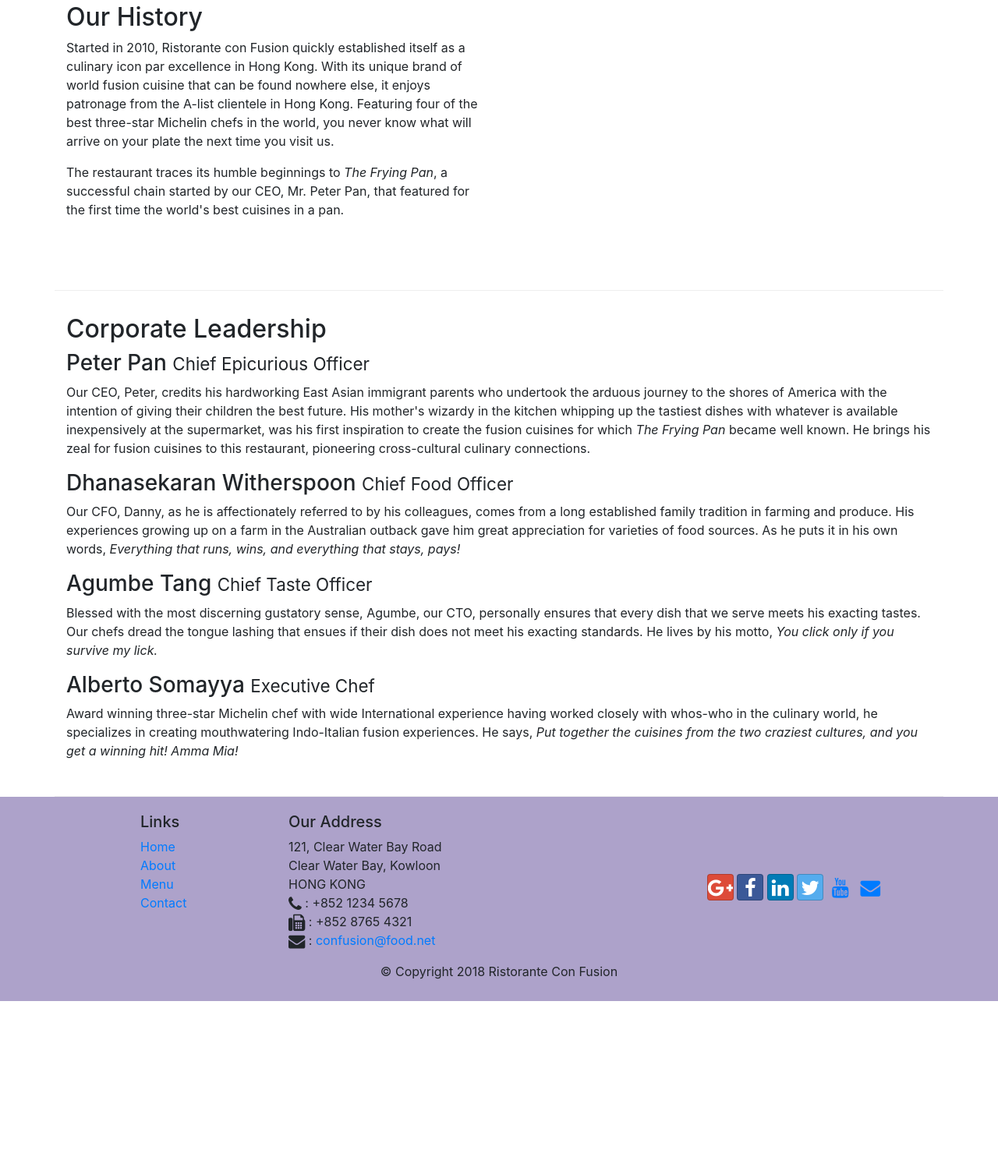
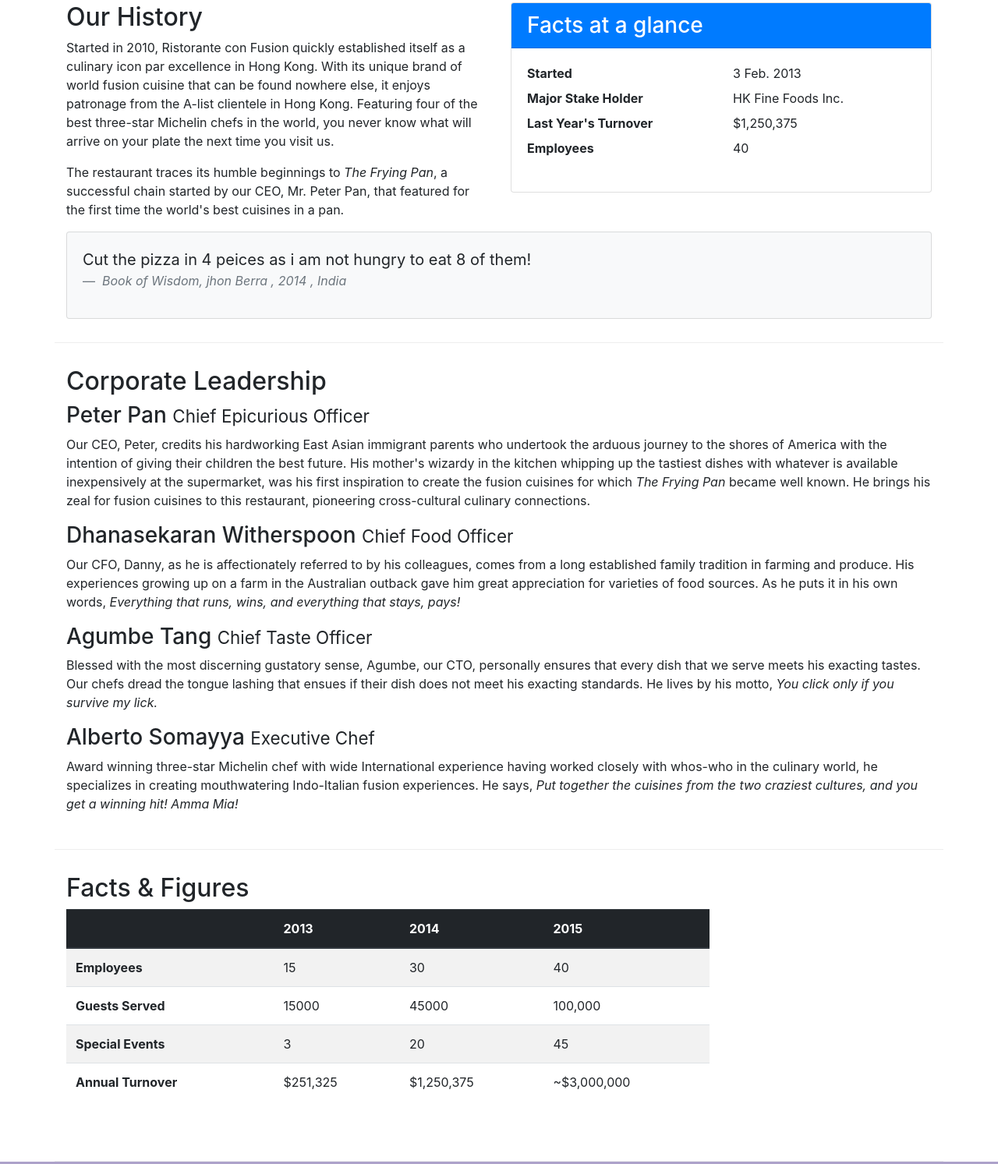
Before and after one commit to saisanjana/fullStack-1, a website: page aboutus.html in a window 1280 px wide. Shown: the part 418-1911 px from the top of the page at 78% size. Before the commit the page ends 1702 px from the top, so only its background shows below. Drawn offline with nearby package versions, Linux system fonts and the light colour scheme.

Commit message:
added tables and card

```diff
--- a/aboutus.html
+++ b/aboutus.html
@@ -72,7 +72,32 @@
                 <p>Started in 2010, Ristorante con Fusion quickly established itself as a culinary icon par excellence in Hong Kong. With its unique brand of world fusion cuisine that can be found nowhere else, it enjoys patronage from the A-list clientele in Hong Kong.  Featuring four of the best three-star Michelin chefs in the world, you never know what will arrive on your plate the next time you visit us.</p>
                 <p>The restaurant traces its humble beginnings to <em>The Frying Pan</em>, a successful chain started by our CEO, Mr. Peter Pan, that featured for the first time the world's best cuisines in a pan.</p>
             </div>
-            <div>
+            <div class="col-12 col-sm-6">
+                <div class="card">
+                    <h3 class="card-header bg-primary text-white">Facts at a glance</h3>
+                    <div class="card-body">
+                        <dl class="row">
+                            <dt class="col-6">Started</dt>
+                            <dd class="col-6">3 Feb. 2013</dd>
+                            <dt class="col-6">Major Stake Holder</dt>
+                            <dd class="col-6">HK Fine Foods Inc.</dd>
+                            <dt class="col-6">Last Year's Turnover</dt>
+                            <dd class="col-6">$1,250,375</dd>
+                            <dt class="col-6">Employees</dt>
+                            <dd class="col-6">40</dd>
+                        </dl>
+                    </div>
+                </div>
+            </div>
+            <div class="col-12">
+                <div class="card card-body bg-light">
+                    <blockquote class="blockquote">
+                        <p class="mb-0">Cut the pizza in 4 peices as i am not hungry to eat 8 of them! </p>
+                        <footer class="blockquote-footer">
+                            <cite title="Source Title"> Book of Wisdom, jhon Berra , 2014 , India</cite>
+                        </footer>
+                    </blockquote>
+                </div>
             </div>
         </div>
 
@@ -89,6 +114,50 @@
                 <h3>Alberto Somayya <small>Executive Chef</small></h3>
                 <p class="d-none d-sm-block">Award winning three-star Michelin chef with wide International experience having worked closely with whos-who in the culinary world, he specializes in creating mouthwatering Indo-Italian fusion experiences. He says, <em>Put together the cuisines from the two craziest cultures, and you get a winning hit! Amma Mia!</em></p>
             </div>
+       </div>
+       <div class="row row-content">
+           <div class="col-12 col-sm-9">
+               <h2>Facts &amp; Figures</h2>
+               <div class="table-responsive">
+                   <table class="table table-striped">
+                       <thead class="thead-dark">
+                           <tr>
+                               <th>&nbsp;</th>
+                               <th>2013</th>
+                               <th>2014</th>
+                                <th>2015</th>
+                           </tr>
+                       </thead>
+                       <tbody>
+                        <tr>
+                            <th>Employees</th>
+                            <td>15</td>
+                            <td>30</td>
+                            <td>40</td>
+                        </tr>
+                        <tr>
+                            <th>Guests Served</th>
+                            <td>15000</td>
+                            <td>45000</td>
+                            <td>100,000</td>
+                        </tr>
+                        <tr>
+                            <th>Special Events</th>
+                            <td>3</td>
+                            <td>20</td>
+                            <td>45</td>
+                        </tr>
+                        <tr>
+                            <th>Annual Turnover</th>
+                            <td>$251,325</td>
+                            <td>$1,250,375</td>
+                            <td>~$3,000,000</td>
+                        </tr>
+                    </tbody>
+                   </table>
+
+               </div>
+           </div>
        </div>
 
     </div>
```
